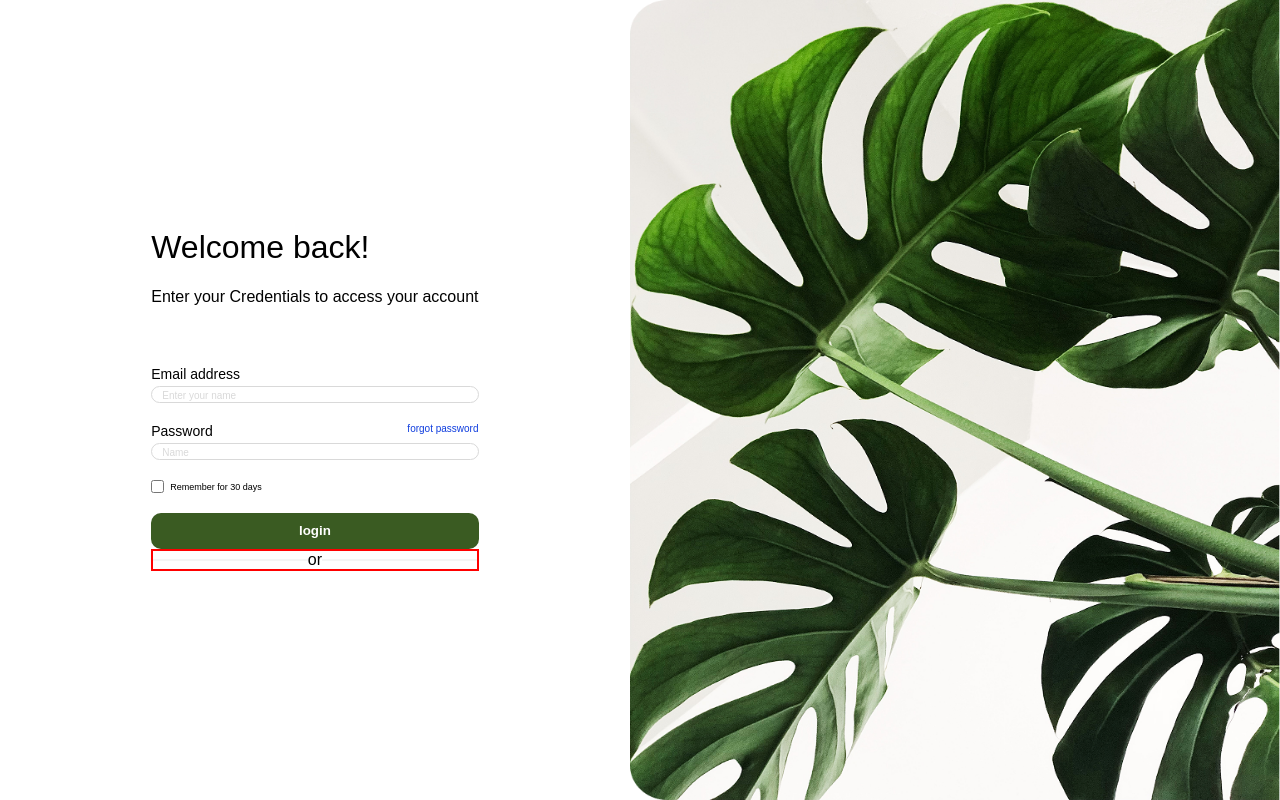
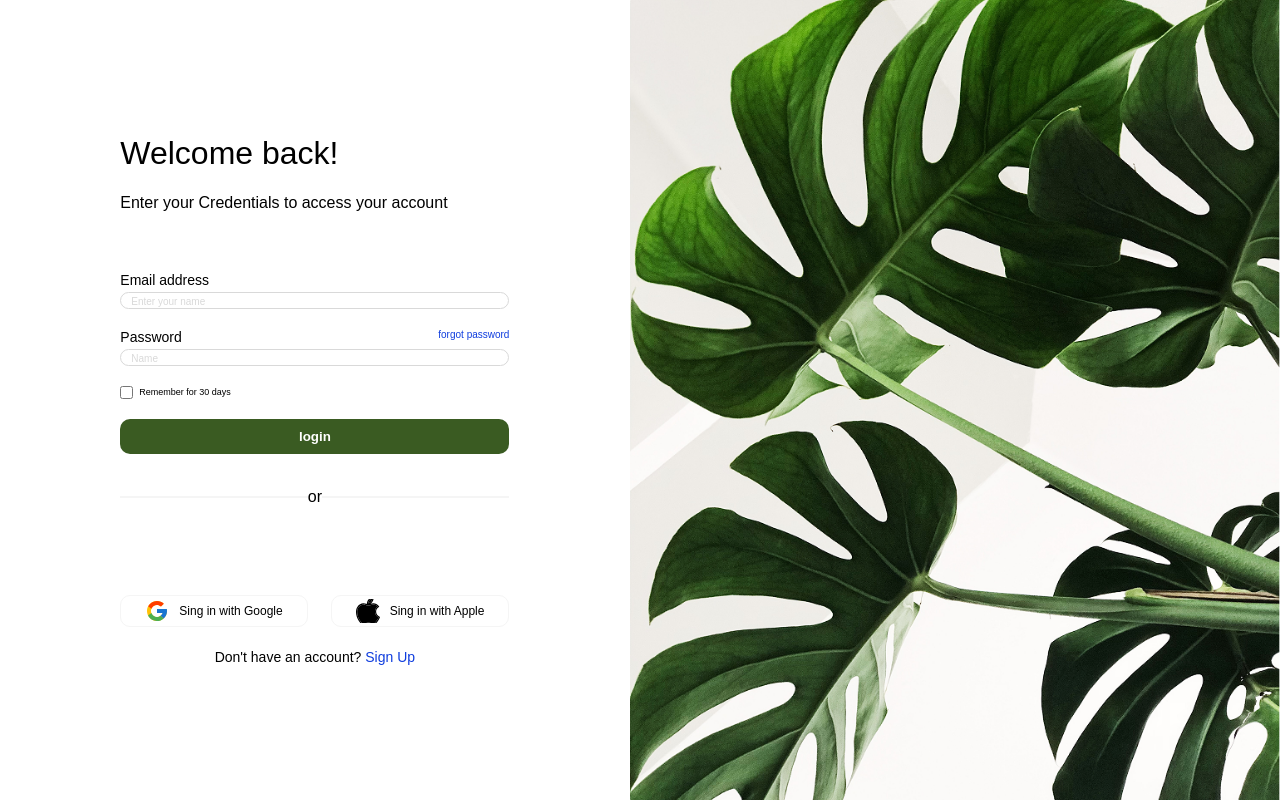
Before and after one commit to Silasprata23/auth-pages, a plain HTML site: page signin/index.html in a window 1280 px wide. Drawn offline with Linux system fonts and the light colour scheme.

Commit message:
feat:finalization of the login and registration pages

```diff
--- a/signin/index.html
+++ b/signin/index.html
@@ -102,6 +102,17 @@ form.addEventListener("submit", async (event) => {
             <p>or</p>
             <div class="line"></div>
           </div>
+          <div class="sso-container">
+            <button>
+              <img src="../assets/icons/icon_google.svg" alt="logo google">
+              <p>Sing in with Google</p>
+            </button>
+            <button>
+              <img src="../assets/icons/icon_apple.svg" alt="logo apple">
+              <p>Sing in with Apple</p>
+            </button>
+          </div>
+          <p class="redirect-sign-up">Don't have an account?  <a href="../signup/index.html">Sign Up</a></p>
         </div>
       </section>
       <img
--- a/signin/style.css
+++ b/signin/style.css
@@ -57,7 +57,7 @@ fieldset{
     font-size: 9px;
 }
 
-button{
+form button {
     height: 35.4px;
     background-color: var(--green);
     color: var(--white);
@@ -74,6 +74,7 @@ justify-content: space-between;
 
 img{
     width: 50.8%;
+    object-fit: cover;
 }
 
 label {
@@ -105,7 +106,7 @@ a{
     display: flex;
     justify-content: center;
     align-items: center;
-    border: 2px solid red;
+    margin-top: 34px;
 }
 
 .line{
@@ -113,3 +114,46 @@ a{
     height: 2px;
     background-color: var(--border-gray);
 }
+.sso-container {
+    display: flex;
+    justify-content: center;
+    align-items: center;
+    gap: 23px;
+    margin-top: 89px;
+}
+
+
+.sso-container img {
+    width: 24px;
+    height: 24px;
+}
+
+.sso-container button {
+    height: 32px;
+    gap: 10px;
+    padding: 4px 24px;
+    border: 1px solid var(--border-gray);
+    border-radius: 10px;
+
+    display: flex;
+    align-items: center;
+    justify-content: center;
+}
+
+.sso-container p {
+    font-size: 12px;
+    font-weight: 400;
+    font-family: "Poppins", sans-serif;
+}
+
+.redirect-sign-up {
+    font-size: 14px !important;
+    color: var(--black);
+   justify-self: center;
+   margin-top: 22px;
+}
+
+.redirect-sign-up a {
+    font-size: 14px;
+    color: var(--blue);
+}
--- a/signup/style.css
+++ b/signup/style.css
@@ -1 +1,163 @@
-@import url("../styles/reset.css");
+@import url("../styles/global.css");
+
+main {
+    width: 100vw;
+    height: 100vh;
+
+    display: flex;
+}
+
+section {
+    width: 49.2%;
+
+    display: flex;
+    flex-direction: column;
+    align-items: center;
+    justify-content: center;
+
+}
+
+.form-container>p {
+    font-size: 16px;
+    font-weight: 500;
+    margin-top: 22px;
+    color: var(--black);
+
+}
+
+h1 {
+    font-size: 32px;
+    font-weight: 500;
+    font-style: normal;
+    color: var(--black);
+}
+
+form {
+    display: flex;
+    flex-direction: column;
+    gap: 20px;
+    margin-top: 60px;
+
+
+}
+
+fieldset {
+    display: flex;
+    flex-direction: column;
+    gap: 4px;
+}
+
+.checkbox {
+    flex-direction: row;
+    gap: 6px;
+    justify-content: flex-start;
+    align-items: center;
+}
+
+.checkbox>label {
+    font-size: 9px;
+}
+
+form button {
+    height: 35.4px;
+    background-color: var(--green);
+    color: var(--white);
+    border-radius: 10px;
+    font-weight: 700;
+    font-style: normal;
+}
+
+.title-wrapper {
+    display: flex;
+    justify-content: space-between;
+
+}
+
+img {
+    width: 50.8%;
+    object-fit: cover;
+}
+
+label {
+    font-size: 14px;
+    font-weight: 500;
+    color: var(--black);
+}
+
+input[ type="password"],
+input[type="email"],
+input[ type="text"] {
+    border: 1px solid var(--gray);
+    border-radius: 10px;
+}
+
+input::placeholder {
+    font-size: 10px;
+    font-weight: 500;
+    color: var(--gray);
+    padding: 8.5px 10px;
+}
+
+a {
+    font-size: 10px;
+    font-weight: 500;
+    color: var(--blue);
+}
+
+.divider {
+    width: 100%;
+    display: flex;
+    justify-content: center;
+    align-items: center;
+    margin-top: 34px;
+}
+
+.line {
+    width: 100%;
+    height: 2px;
+    background-color: var(--border-gray);
+}
+
+.sso-container {
+    display: flex;
+    justify-content: center;
+    align-items: center;
+    gap: 23px;
+    margin-top: 89px;
+}
+
+
+.sso-container img {
+    width: 24px;
+    height: 24px;
+}
+
+.sso-container button {
+    height: 32px;
+    gap: 10px;
+    padding: 4px 24px;
+    border: 1px solid var(--border-gray);
+    border-radius: 10px;
+
+    display: flex;
+    align-items: center;
+    justify-content: center;
+}
+
+.sso-container p {
+    font-size: 12px;
+    font-weight: 400;
+    font-family: "Poppins", sans-serif;
+}
+
+.redirect-sign-in {
+    font-size: 14px !important;
+    color: var(--black);
+    justify-self: center;
+    margin-top: 22px;
+}
+
+.redirect-sign-in a {
+    font-size: 14px;
+    color: var(--blue);
+}
```
Also changed, not shown: js/script.js (deleted, +0 -51 lines), signup/index.html (+74 -7 lines), assets/icons/icon_apple.svg (added), assets/icons/icon_google.svg (added).
